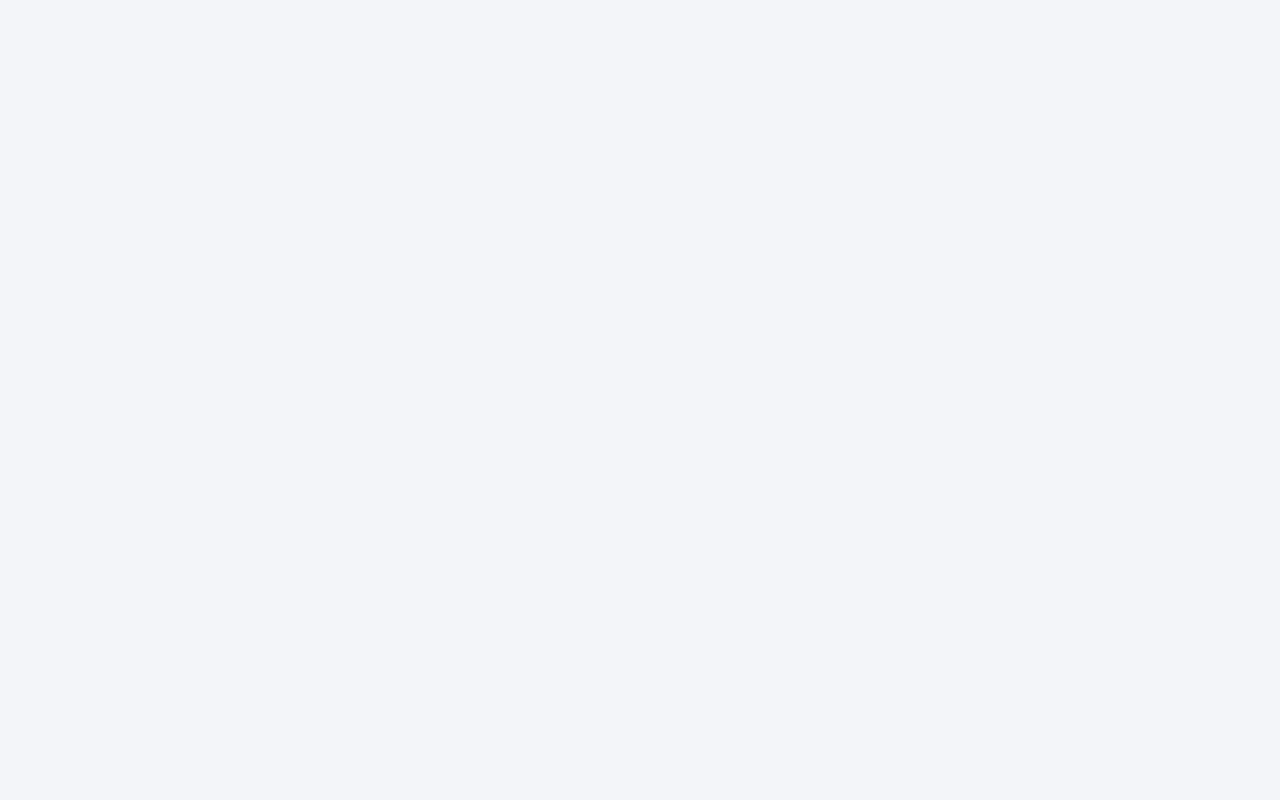
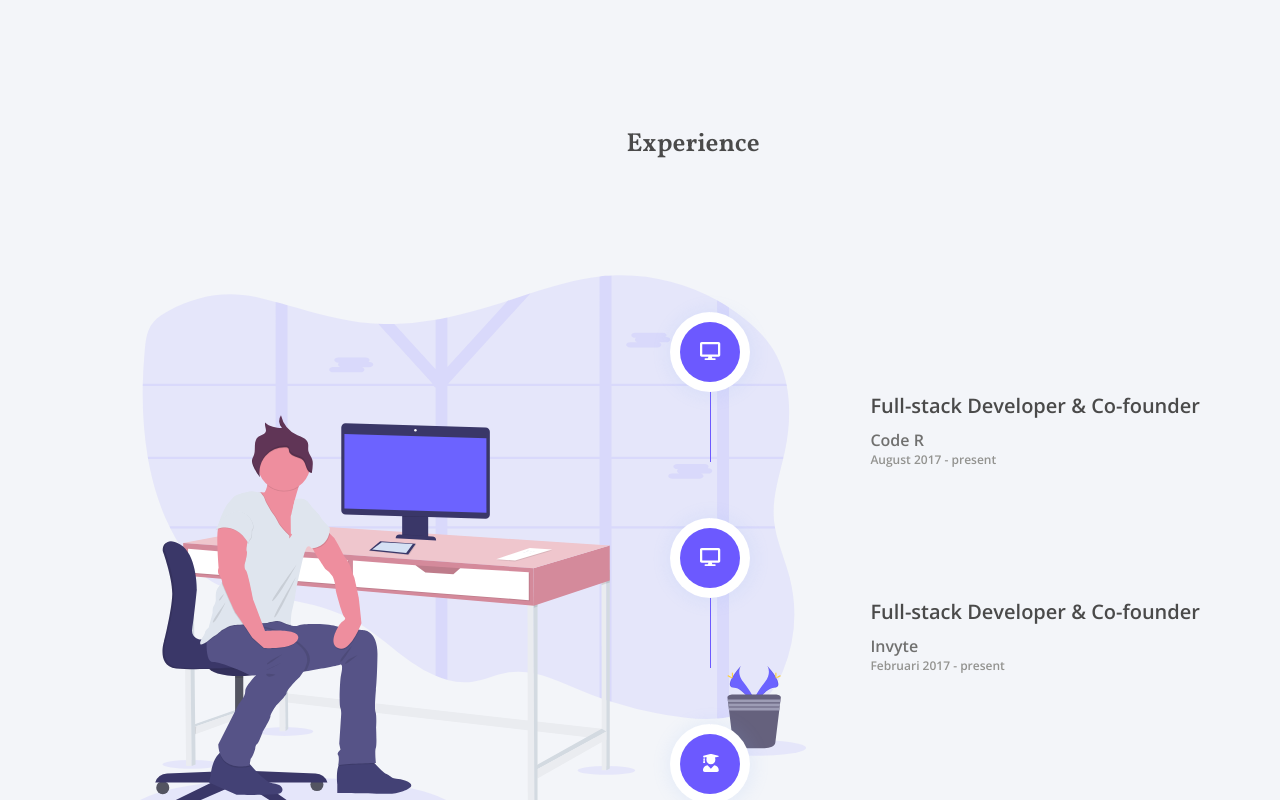
Before and after one commit to rikvanderwerf/portfolio, a React (Vite) app: page / in a window 1280 px wide. Shown: the part 1320-2120 px from the top of the page. Before the commit the page ends 1471 px from the top, so only its background shows below. Built offline with nearby package versions, Linux system fonts and the light colour scheme.

Commit message:
home page done

```diff
--- a/src/components/SkillsContainer.jsx
+++ b/src/components/SkillsContainer.jsx
@@ -68,10 +68,6 @@ const SecondRowList = styled.ul`
     width: 80%;
     margin: 0;
   `}
-
-  ${media.tablet`
-
-  `}
 `;
 
 function SkillsContainer(props) {
--- a/src/components/experience/ExperienceContainer.jsx
+++ b/src/components/experience/ExperienceContainer.jsx
@@ -46,6 +46,10 @@ const ExperienceListContainer = styled.div`
   margin-top: 100px;
   margin-left: -30%;
   grid-column: 2;
+
+  ${media.phone`
+  margin-left: 0;
+`}
 `;
 
 function ExperienceContainer(props) {
--- a/src/components/experience/ExperienceItem.jsx
+++ b/src/components/experience/ExperienceItem.jsx
@@ -2,6 +2,7 @@ import React from 'react';
 import styled from 'styled-components';
 import PropTypes from 'prop-types';
 import { FontAwesomeIcon } from '@fortawesome/react-fontawesome';
+import media from '../../util/media';
 
 const propTypes = {
   icon: PropTypes.object.isRequired,
@@ -18,6 +19,10 @@ const defaultProps = {
 const Container = styled.div`
   width: 400px;
   margin-bottom: 50px;
+
+  ${media.phone`
+    width: 100%;
+  `}
 `;
 
 const OuterCircle = styled.div`
@@ -30,6 +35,10 @@ const OuterCircle = styled.div`
   border-radius: 50%;
   box-shadow: 1px 1px 15px 5px  rgba(134, 173, 245, 0.1);
   position: relative;
+
+  ${media.phone`
+    display: none;
+  `}
 `;
 
 const InnerCircle = styled.div`
@@ -48,6 +57,10 @@ const Line = styled.div`
   margin-left: 40px;
   position: absolute;
   z-index: 1;
+
+  ${media.phone`
+    display: none;
+  `}
 `;
 
 const IconHolder = styled(FontAwesomeIcon)`
@@ -62,6 +75,10 @@ const TextHolder = styled.div`
   margin-left: 200px;
   width: 100%;
   template-grid-rows: auto auto auto;
+
+  ${media.phone`
+    margin-left: 0px;
+  `}
 `;
 
 const Title = styled.span`
@@ -95,7 +112,6 @@ function ExperienceItem(props) {
   } = props;
   return (
     <Container>
-
       <OuterCircle>
         <InnerCircle><IconHolder icon={icon} /></InnerCircle>
       </OuterCircle>
@@ -105,7 +121,6 @@ function ExperienceItem(props) {
         <SubTitle>{ company }</SubTitle>
         <SubSubTitle>{ date }</SubSubTitle>
       </TextHolder>
-
     </Container>
   );
 }
--- a/src/pages/Home.jsx
+++ b/src/pages/Home.jsx
@@ -127,12 +127,12 @@ function Home(props) {
           </ProfilePictureHolder>
         </DescriptionHolder>
         <SkillsContainer />
-        {/* <ExperienceContainer>
+        <ExperienceContainer>
           <ExperienceItem icon={faDesktop} company="Code R" date="August 2017 - present">Full-stack Developer & Co-founder</ExperienceItem>
           <ExperienceItem icon={faDesktop} company="Invyte" date="Februari 2017 - present">Full-stack Developer & Co-founder</ExperienceItem>
           <ExperienceItem icon={faUserGraduate} company="ICT Group" date="Februari 2017 - June 2017">Gradution Intern</ExperienceItem>
           <ExperienceItem line={false} icon={faDesktop} company="Label A" date="September 2015 - May 2016">Back-end developer</ExperienceItem>
-        </ExperienceContainer> */}
+        </ExperienceContainer>
       </Content>
     </OuterContainer>
   );
```
